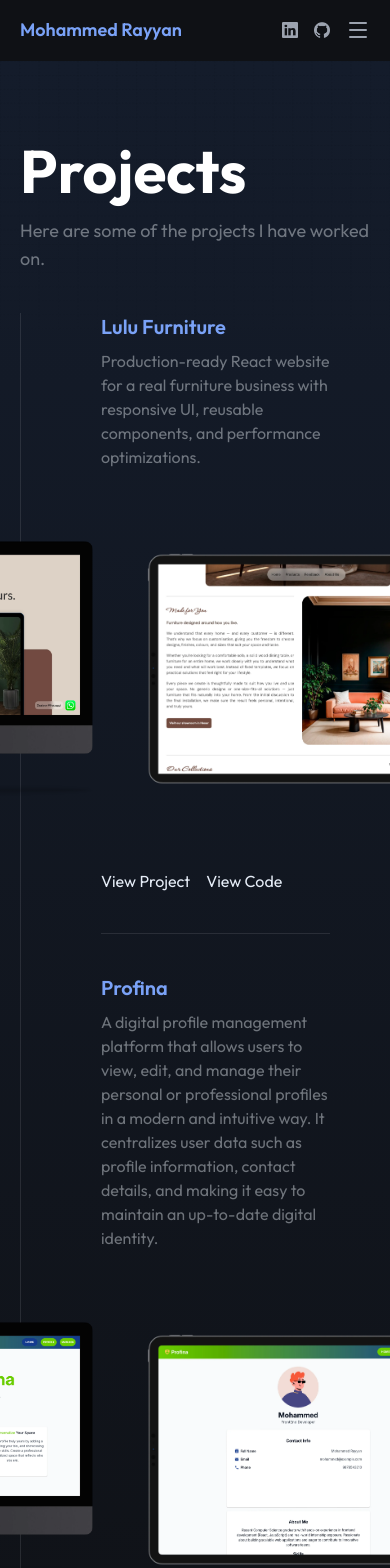
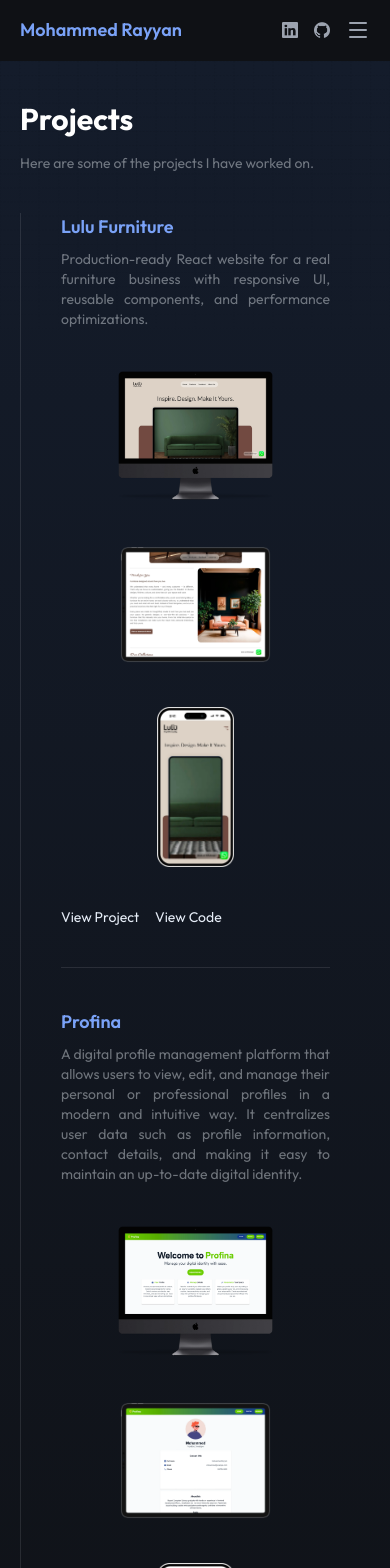
Before and after one commit to mohammedrayyan-dev/mohammedrayyandev, a React (Vite) app: page /projects in a window 390 px wide. Shown: the top 1568 px of the page. Built offline with nearby package versions, Linux system fonts and the light colour scheme.

Commit message:
ui: mobile responsiveness projects page

```diff
--- a/src/pages/Projects.jsx
+++ b/src/pages/Projects.jsx
@@ -9,38 +9,38 @@ import ProfinaIphone from "/src/assets/images/devices/profina-iphone.webp"
 const Projects = () => {
   return (
     <>
-    <div className="relative bg-gradient-to-b from-[#141C2B] to-transparent overflow-hidden pt-20 pb-40 px-5 md:px-6 lg:px-20">
+    <div className="relative bg-gradient-to-b from-[#141C2B] to-transparent overflow-hidden pt-10 md:pt-20 pb-40 px-5 md:px-6 lg:px-20">
 
       <img src={Grid} alt="Grid" className="absolute inset-0 w-full object-contain [mask-image:linear-gradient(to_bottom,black,transparent)]"/>
 
     <div className="relative flex flex-col gap-10 max-w-6xl mx-auto">
 
     <div className="flex flex-col gap-4">
-      <h1 className="text-6xl font-bold text-white">
+      <h1 className="text-3xl md:text-6xl font-bold text-white">
         Projects
       </h1>
-      <p className="text-[#CBD1D880] text-lg">
+      <p className="text-[#CBD1D880] text-sm md:text-lg text-justify">
         Here are some of the projects I have worked on.
       </p>
     </div>
 
     <div className="border-l border-[#CBD1D820] mr-10 flex flex-col gap-10">
 
-    <div className="pl-20">
+    <div className="pl-10 md:pl-20">
 
     <div className="flex flex-col gap-2">
-      <h1 className="text-[#7AA2F7] text-xl font-semibold">
+      <h1 className="text-[#7AA2F7] text-lg md:text-xl font-semibold">
         Lulu Furniture
       </h1>
-      <p className="text-[#CBD1D880] text-md">
+      <p className="text-[#CBD1D880] text-sm md:text-md text-justify">
         Production-ready React website for a real furniture business with responsive UI, reusable components, and performance optimizations.
       </p>
     </div>
 
-    <div className="flex flex-row justify-center items-center py-10 gap-10">
-      <img src={LuluDesktop} alt="Lulu Desktop" className="max-w-80 object-contain"/>
-      <img src={LuluIpad} alt="Lulu Ipad" className="max-w-80 object-contain"/>
-      <img src={LuluIphone} alt="Lulu Iphone" className="max-w-80 max-h-80 object-contain"/>
+    <div className="flex flex-col md:flex-row justify-center items-center py-10 gap-10">
+      <img src={LuluDesktop} alt="Lulu Desktop" className="max-w-40 md:max-w-80 object-contain"/>
+      <img src={LuluIpad} alt="Lulu Ipad" className="max-w-40 md:max-w-80 object-contain"/>
+      <img src={LuluIphone} alt="Lulu Iphone" className="max-w-40 md:max-w-80 max-h-40 md:max-h-80 object-contain"/>
     </div>
 
     <div className="flex flex-row gap-4">
@@ -48,14 +48,14 @@ const Projects = () => {
       href="https://www.lulufurniture.in/"
       target="_blank"
       rel="noopener noreferrer"
-      className="text-md text-[#E6EDF7] hover:text-[#7AA2F7] hover:underline underline-offset-4">
+      className="text-sm md:text-md text-[#E6EDF7] hover:text-[#7AA2F7] hover:underline underline-offset-4">
         View Project
       </a>
       <a
       href="https://github.com/mohammedrayyan-dev/Lulu-Furniture.git"
       target="_blank"
       rel="noopener noreferrer"
-      className="text-md text-[#E6EDF7] hover:text-[#7AA2F7] hover:underline underline-offset-4">
+      className="text-sm md:text-md text-[#E6EDF7] hover:text-[#7AA2F7] hover:underline underline-offset-4">
         View Code
       </a>
     </div>
@@ -63,18 +63,18 @@ const Projects = () => {
     <div className="border-b border-[#CBD1D820] my-10"/>
 
     <div className="flex flex-col gap-2">
-      <h1 className="text-[#7AA2F7] text-xl font-semibold">
+      <h1 className="text-[#7AA2F7] text-lg md:text-xl font-semibold">
         Profina
       </h1>
-      <p className="text-[#CBD1D880] text-md">
+      <p className="text-[#CBD1D880] text-sm md:text-md text-justify">
         A digital profile management platform that allows users to view, edit, and manage their personal or professional profiles in a modern and intuitive way. It centralizes user data such as profile information, contact details, and making it easy to maintain an up-to-date digital identity.
       </p>
     </div>
 
-    <div className="flex flex-row justify-center items-center py-10 gap-10">
-      <img src={ProfinaDesktop} alt="Profina Desktop" className="max-w-80 object-contain"/>
-      <img src={ProfinaIpad} alt="Profina Ipad" className="max-w-80 object-contain"/>
-      <img src={ProfinaIphone} alt="Profina Iphone" className="max-w-80 max-h-80 object-contain"/>
+    <div className="flex flex-col md:flex-row justify-center items-center py-10 gap-10">
+      <img src={ProfinaDesktop} alt="Profina Desktop" className="max-w-40 md:max-w-80 object-contain"/>
+      <img src={ProfinaIpad} alt="Profina Ipad" className="max-w-40 md:max-w-80 object-contain"/>
+      <img src={ProfinaIphone} alt="Profina Iphone" className="max-w-40 md:max-w-80 max-h-40 md:max-h-80 object-contain"/>
     </div>
 
     <div className="flex flex-row gap-4">
@@ -82,14 +82,14 @@ const Projects = () => {
       href="https://profina.vercel.app/"
       target="_blank"
       rel="noopener noreferrer"
-      className="text-md text-[#E6EDF7] hover:text-[#7AA2F7] hover:underline underline-offset-4">
+      className="text-sm md:text-md text-[#E6EDF7] hover:text-[#7AA2F7] hover:underline underline-offset-4">
         View Project
       </a>
       <a
       href="https://github.com/mohammedrayyan-dev/Profina.git"
       target="_blank"
       rel="noopener noreferrer"
-      className="text-md text-[#E6EDF7] hover:text-[#7AA2F7] hover:underline underline-offset-4">
+      className="text-sm md:text-md text-[#E6EDF7] hover:text-[#7AA2F7] hover:underline underline-offset-4">
         View Code
       </a>
     </div>
```
